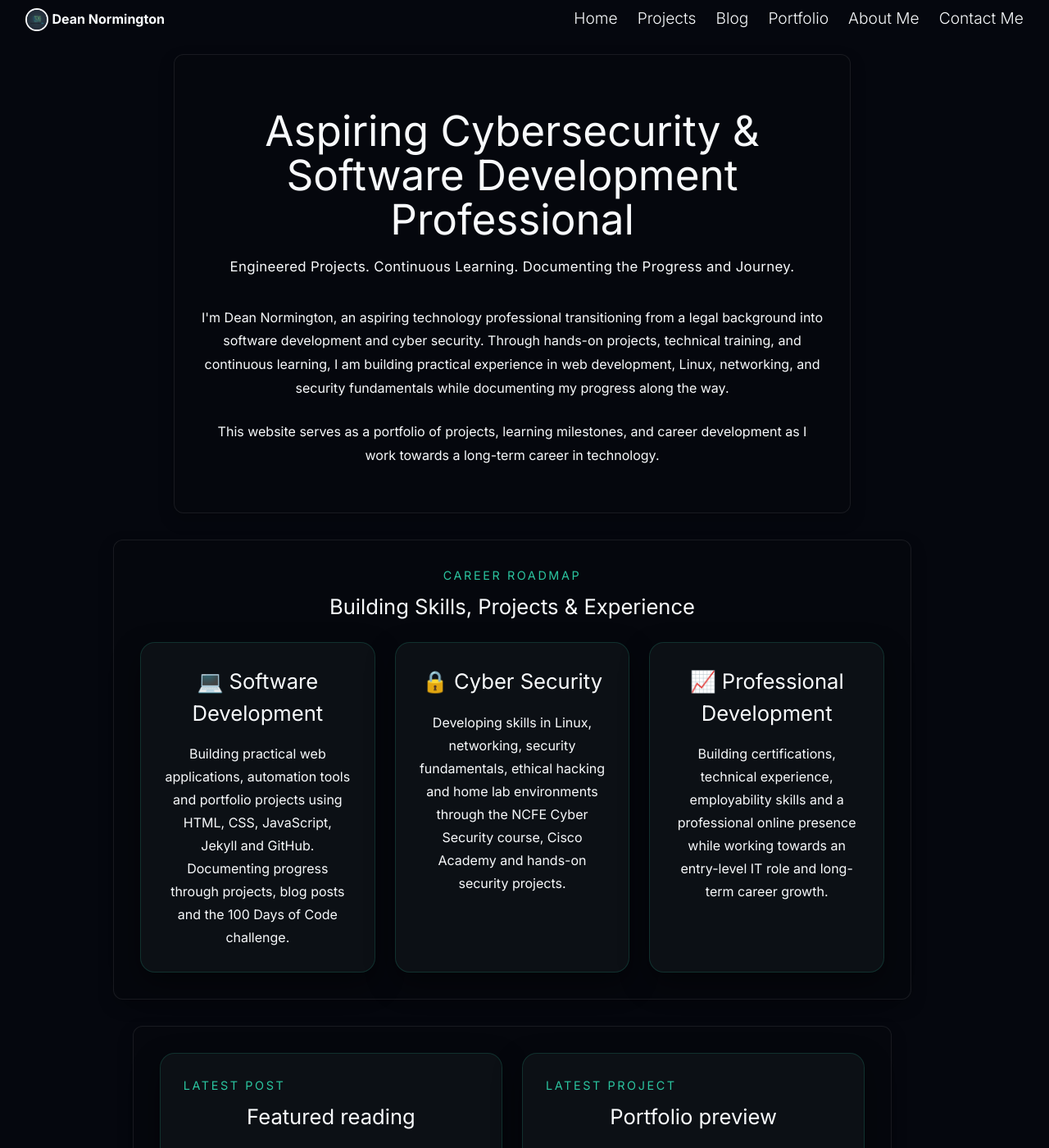
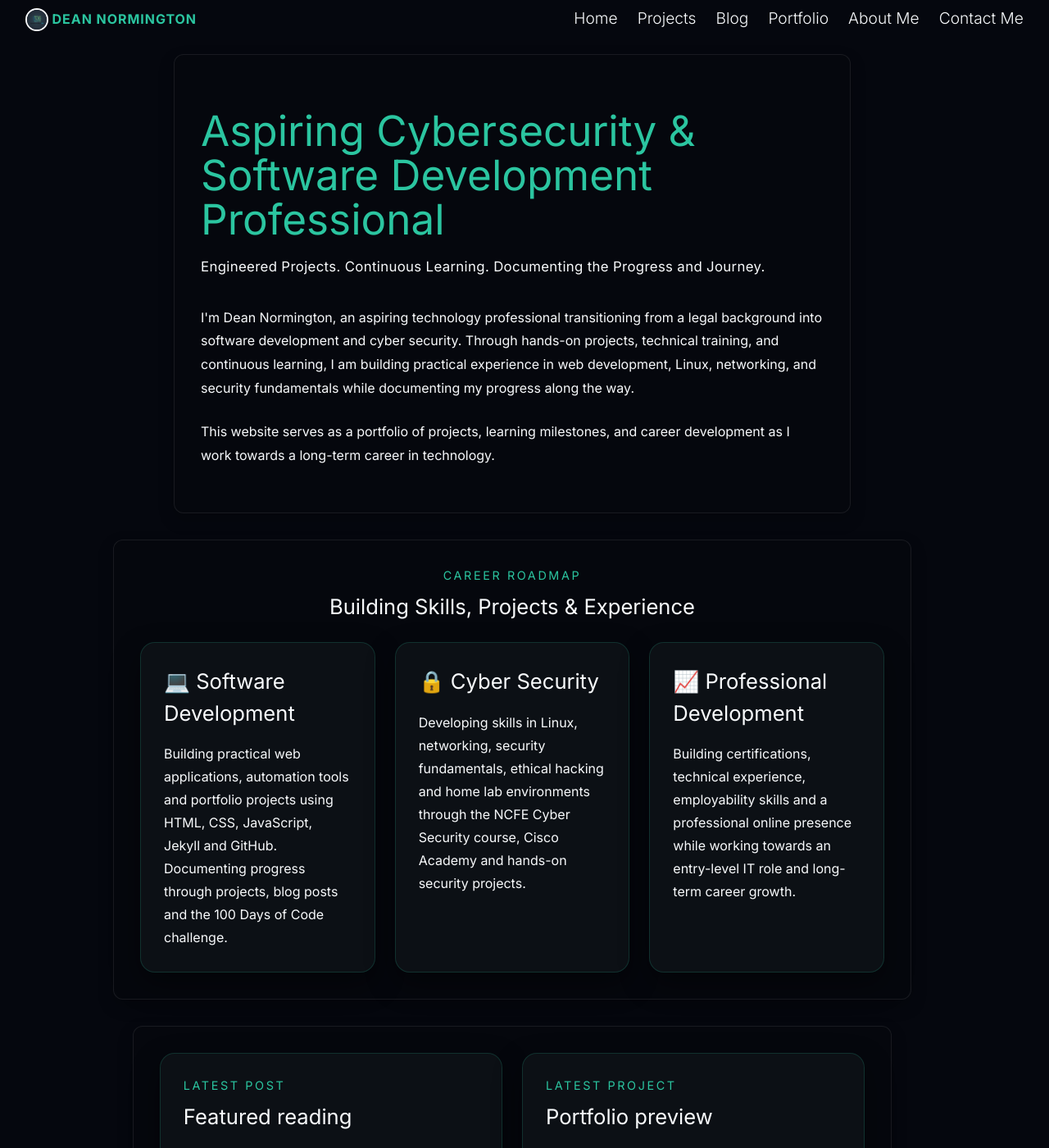
Before and after one commit to dean-js/dnormingtonlaw.uk, a Jekyll site: the page built from index.html, in a window 1280 px wide and 1400 px high. Shown: the whole window at 82% size. Built offline with Jekyll 4.4.1, drawn with Linux system fonts in a browser that asks for light colours; the list of posts is cut into pages by our own code.

Commit message:
chnaged css, card styling matching rest of the website

```diff
--- a/assets/css/main.css
+++ b/assets/css/main.css
@@ -630,6 +630,7 @@
   background-color: #05070e;
   margin: 0;
   min-height: 100vh;
+  text-align: left;
   display: -webkit-box;
   display: -ms-flexbox;
   display: flex;
@@ -833,9 +834,11 @@
 }
 
 .nav-logo-text {
-  color: #f8fafc;
+  color: #2bc5a0;
   font-size: 1rem;
   font-weight: 700;
+  letter-spacing: 0.06em;
+  text-transform: uppercase;
 }
 
 .nav-menu {
@@ -941,7 +944,7 @@
 .hero {
   background-color: transparent;
   padding: 2rem 1.5rem;
-  text-align: center;
+  text-align: left;
   margin-bottom: 0;
   display: -webkit-box;
   display: -ms-flexbox;
@@ -953,16 +956,16 @@
   -webkit-box-pack: center;
       -ms-flex-pack: center;
           justify-content: center;
-  -webkit-box-align: center;
-      -ms-flex-align: center;
-          align-items: center;
+  -webkit-box-align: start;
+      -ms-flex-align: start;
+          align-items: flex-start;
 }
 
 .hero-content,
 .hero-content h1,
 .hero-content p,
 .hero-content .hero-tagline {
-  text-align: center;
+  text-align: left;
 }
 
 .hero-content,
@@ -983,6 +986,7 @@
   margin: 0;
   padding: 0;
   list-style: none;
+  text-align: left;
 }
 
 .hero-avatar {
@@ -1128,7 +1132,7 @@
 
 .hero-content h1 {
   font-size: clamp(2.6rem, 5vw, 3.2rem);
-  color: #f8fafc;
+  color: #2bc5a0;
   margin-bottom: 1rem;
   font-weight: inherit;
   line-height: 1.05;
@@ -1138,13 +1142,18 @@
   font-size: 1rem;
   color: #f8fafc;
   max-width: 760px;
-  margin: 0 auto 1.5rem;
+  margin: 0 0 1.5rem;
   line-height: 1.8;
 }
 
 .hero-content .hero-tagline {
   font-size: 1.05rem;
   letter-spacing: 0.02em;
+}
+
+.hero-bio,
+.about-bio {
+  color: #f8fafc;
 }
 
 .panel-note {
@@ -1169,7 +1178,6 @@
   gap: 1.5rem;
 }
 
-/* ===== Career Roadmap Pillars ===== */
 .pillars {
   max-width: 1200px;
   margin: 0 auto 2rem;
@@ -1736,7 +1744,7 @@
   border: 1px solid rgba(255, 255, 255, 0.08);
   -webkit-box-shadow: 0 8px 20px rgba(0, 0, 0, 0.2);
           box-shadow: 0 8px 20px rgba(0, 0, 0, 0.2);
-  text-align: center;
+  text-align: left;
 }
 
 .page-section h1,
@@ -1748,7 +1756,7 @@
 
 .about-section {
   padding: 2rem;
-  text-align: center;
+  text-align: left;
 }
 
 .about-section h1 {
@@ -1760,16 +1768,21 @@
   color: #f8fafc;
   margin-bottom: 2rem;
   max-width: 800px;
-  margin-left: auto;
-  margin-right: auto;
+  margin-left: 0;
+  margin-right: 0;
 }
 
 .learning-path {
   display: grid;
-  grid-template-columns: repeat(auto-fit, minmax(250px, 1fr));
-  grid-auto-rows: 1fr;
-  gap: 2rem;
-  max-width: 1200px;
+  grid-template-columns: repeat(auto-fit, minmax(260px, 1fr));
+  gap: 1.5rem;
+  -webkit-box-pack: center;
+      -ms-flex-pack: center;
+          justify-content: center;
+  -webkit-box-align: start;
+      -ms-flex-align: start;
+          align-items: start;
+  max-width: 1240px;
   margin: 0 auto;
 }
 
@@ -1788,10 +1801,13 @@
   -webkit-box-direction: normal;
       -ms-flex-direction: column;
           flex-direction: column;
-  -webkit-box-pack: justify;
-      -ms-flex-pack: justify;
-          justify-content: space-between;
-  text-align: center;
+  -webkit-box-pack: start;
+      -ms-flex-pack: start;
+          justify-content: flex-start;
+  -webkit-box-align: stretch;
+      -ms-flex-align: stretch;
+          align-items: stretch;
+  text-align: left;
   height: 100%;
   -webkit-transition: all 0.25s ease;
   -o-transition: all 0.25s ease;
@@ -1807,35 +1823,19 @@
           box-shadow: 0 18px 40px rgba(0, 0, 0, 0.45);
 }
 
-.learning-item {
-  border-left: 5px solid rgb(35.69, 163.51, 132.8);
-  padding: 1.5rem 1.5rem 1.5rem 1.35rem;
-  -webkit-transition: -webkit-transform 0.3s;
-  transition: -webkit-transform 0.3s;
-  -o-transition: transform 0.3s;
-  transition: transform 0.3s;
-  transition: transform 0.3s, -webkit-transform 0.3s;
-}
-
-.learning-item:hover {
-  -webkit-transform: translateY(-5px);
-      -ms-transform: translateY(-5px);
-          transform: translateY(-5px);
-}
-
 .learning-item h3 {
   color: #f8fafc;
-  margin-bottom: 0.75rem;
+  margin-bottom: 1rem;
   font-size: 1.25rem;
 }
 
 .learning-item ul {
   list-style: none;
   padding: 0;
-  margin: 0 auto;
+  margin: 0;
   width: 100%;
   max-width: 90%;
-  text-align: center;
+  text-align: left;
 }
 
 .learning-item li {
--- a/assets/css/scss/main.scss
+++ b/assets/css/scss/main.scss
@@ -27,6 +27,7 @@
   background-color: $background;
   margin: 0;
   min-height: 100vh;
+  text-align: left;
   display: flex;
   flex-direction: column;
   -webkit-font-smoothing: antialiased;
@@ -204,9 +205,11 @@
 }
 
 .nav-logo-text {
-  color: $white;
+  color: $accent;
   font-size: 1rem;
   font-weight: 700;
+  letter-spacing: 0.06em;
+  text-transform: uppercase;
 }
 
 .nav-menu {
```
Also changed, not shown: assets/css/scss/parts/_home-page.scss (+27 -30 lines).
